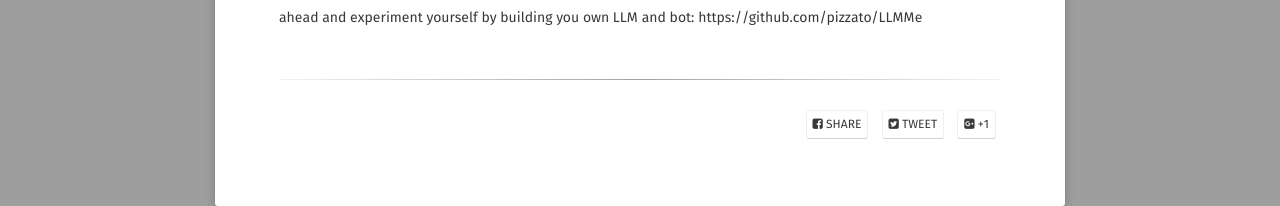
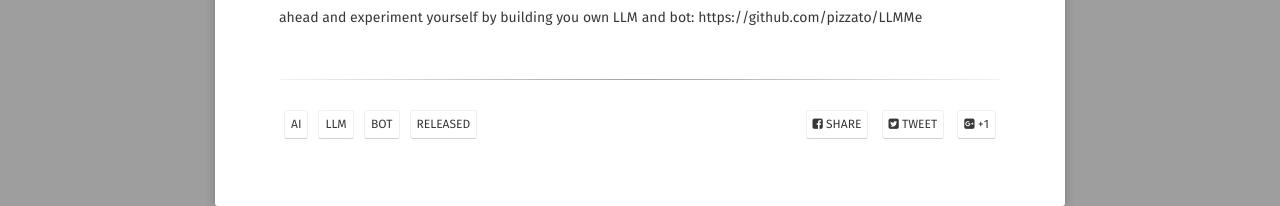
Before and after one commit to pizzato/pizzato.github.io, a Jekyll site: the page built from _posts/2023-08-01-i-will-never-reply-to-an-email-again.markdown, in a window 1280 px wide and 900 px high, scrolled down 2472 px. Shown: the part 694-900 px from the top of the window. Built offline with Jekyll 4.4.1, drawn with Linux system fonts in a browser that asks for light colours; some web fonts are replaced; a style sheet for code colours, icons or effects is not loaded.

Commit message:
Update 2023-08-01-i-will-never-reply-to-an-email-again.markdown
Adding tags and change slug

```diff
--- a/_posts/2023-08-01-i-will-never-reply-to-an-email-again.markdown
+++ b/_posts/2023-08-01-i-will-never-reply-to-an-email-again.markdown
@@ -3,12 +3,17 @@ author: luizpizzatocc
 comments: true
 date: 2023-08-01 12:00:00+00:00
 layout: post
-link: http://luiz.pizzato.cc/2023/08/01/i-will-never-reply-to-an-email-again
-slug: llmme-released
+link: http://luiz.pizzato.cc/2023/08/01/i-will-never-reply-to-an-email-again/
+slug: i-will-never-reply-to-an-email-again
 title: I will never reply to an email again
-wordpress_id: 1010
+wordpress_id: 1099
 categories:
 - Blog
+tags:
+- ai
+- llm
+- bot
+- released
 ---
 
 # I will never reply to an email again
```
